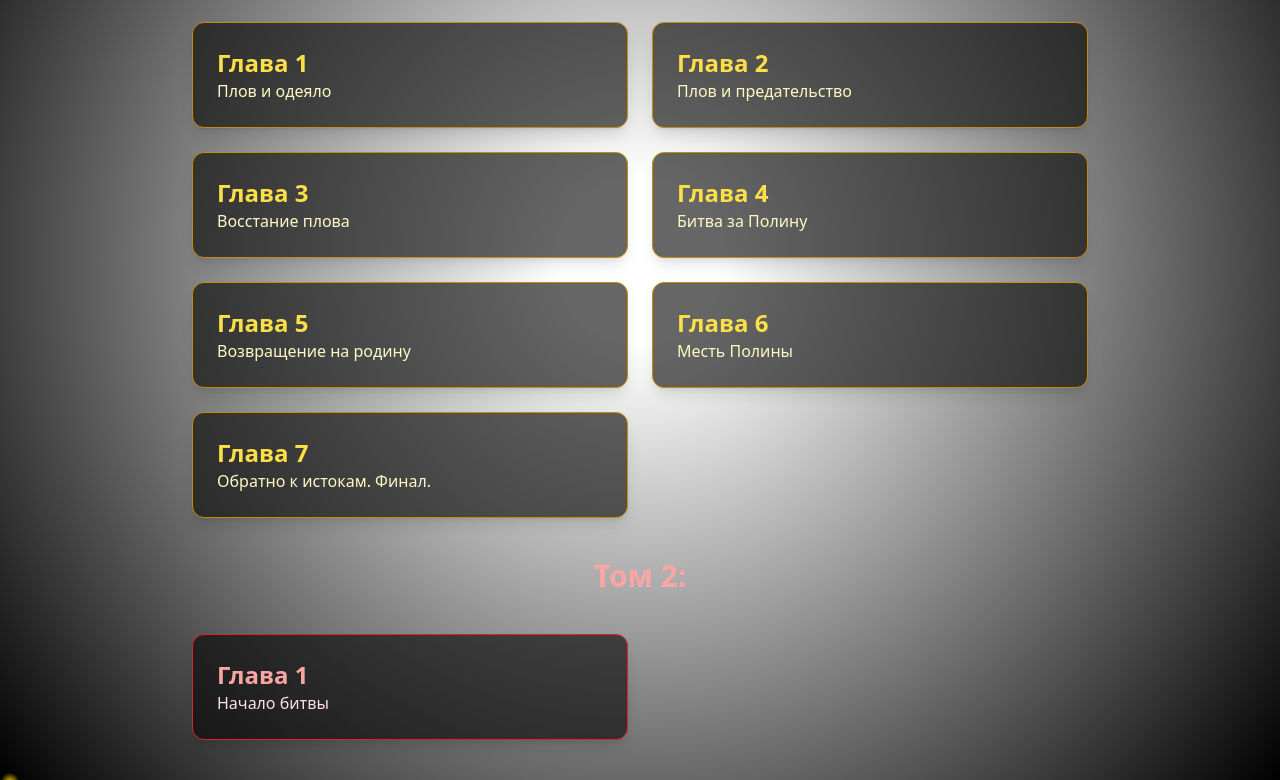
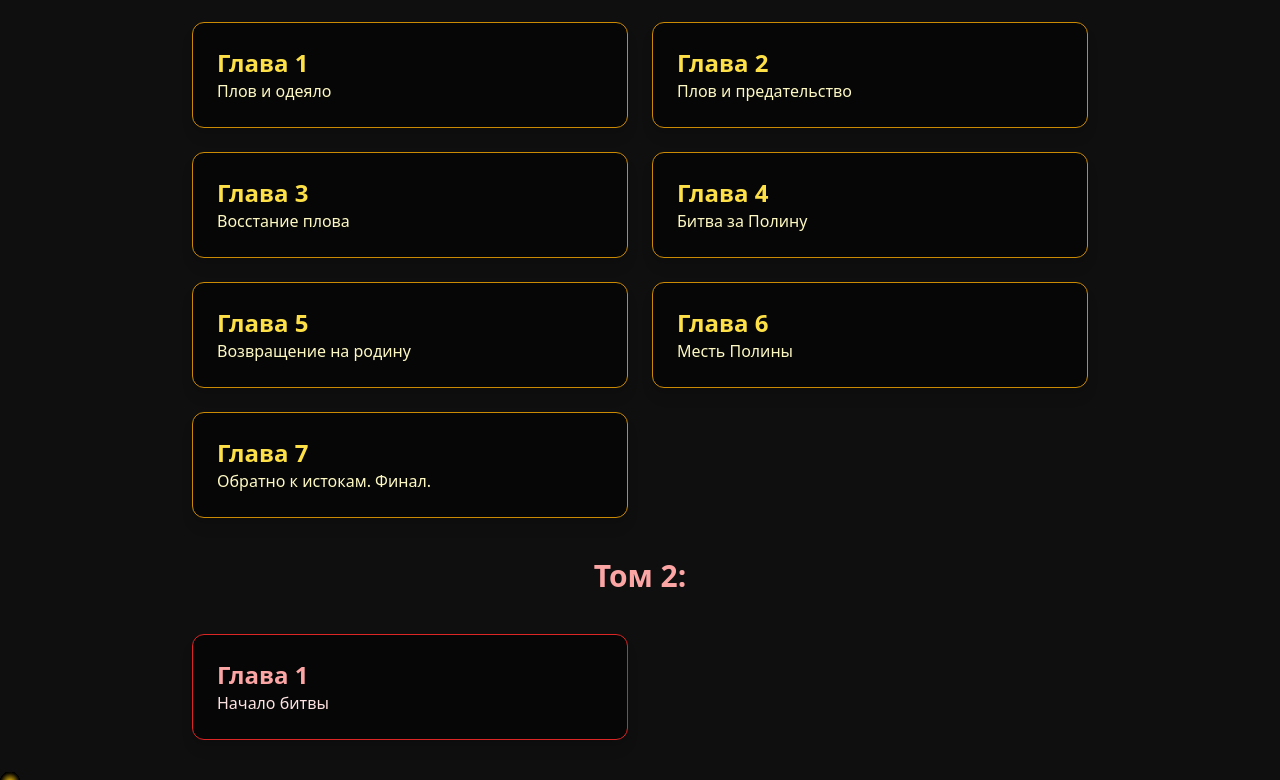
Before and after one commit to MrSasha01032010/Holpenlive, a plain HTML site: page index.html in a window 1280 px wide. Shown: the part 258-1038 px from the top of the page. Drawn offline with nearby package versions, Linux system fonts and the light colour scheme.

Commit message:
Update index.html

```diff
--- a/index.html
+++ b/index.html
@@ -7,7 +7,7 @@
   <script src="https://cdn.tailwindcss.com"></script>
   <style>
     body {
-      background: radial-gradient(circle,rgba(255, 255, 255, 1) 10%, rgba(0, 0, 0, 1) 100%);
+      background-color: #0f0f0f;
       color: #facc15;
       overflow-x: hidden;
     }
```
